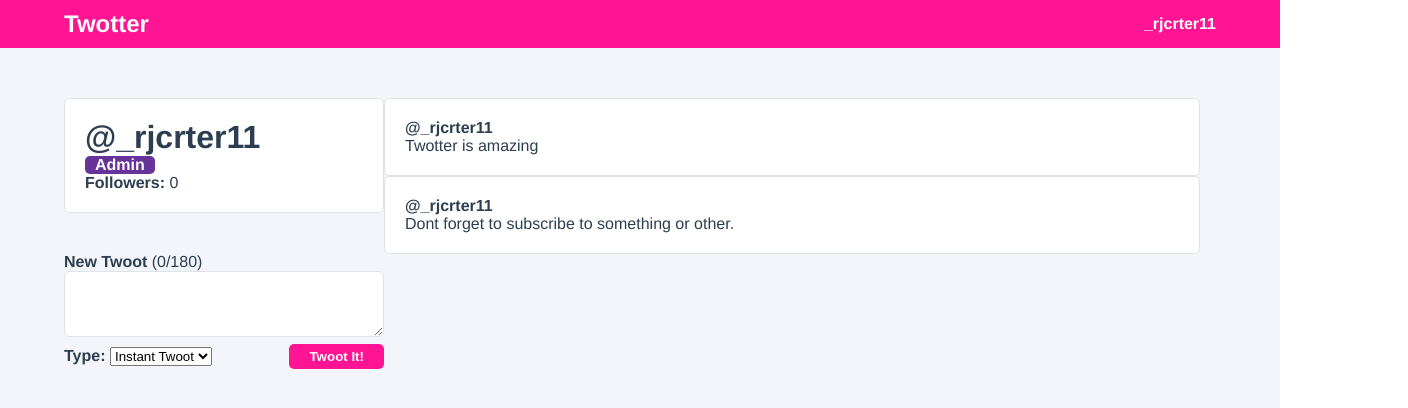
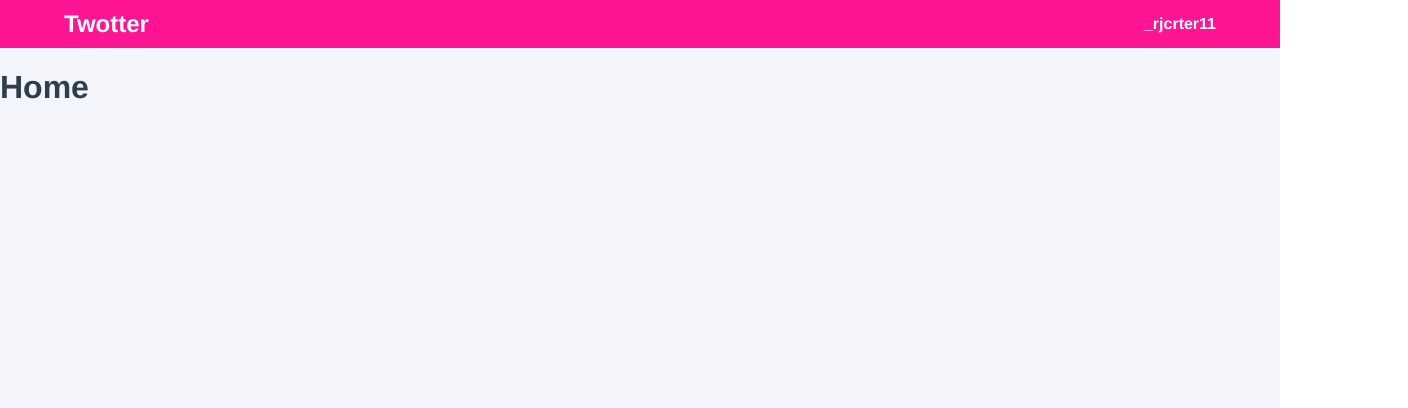
Before and after one commit to rjcrter11/Twotter, a Vue app in the folder twotter/: page /#/ in a window 1280 px wide. Shown: the top 408 px of the page, 1408 px wide, since content can reach past the window. Built offline with nearby package versions, Linux system fonts and the light colour scheme.

Commit message:
moves userprofile to views, starts setting up routing

```diff
--- a/twotter/src/App.vue
+++ b/twotter/src/App.vue
@@ -6,15 +6,14 @@
         {{ user.username }}
       </div>
     </nav>
-    <UserProfile />
+    <router-view />
   </div>
 </template>
 
 <script>
-import UserProfile from "./components/UserProfile";
 export default {
   name: "App",
-  components: { UserProfile },
+  //components: { UserProfile },
   data() {
     return {
       user: {
--- a/twotter/src/router/index.js
+++ b/twotter/src/router/index.js
@@ -1,5 +1,6 @@
-import { createRouter, createWebHashHistory } from 'vue-router'
+import { createRouter, createWebHistory } from 'vue-router'
 import Home from '../views/Home.vue'
+import UserProfile from "../views/UserProfile"
 
 const routes = [
   {
@@ -7,18 +8,15 @@ const routes = [
     name: 'Home',
     component: Home
   },
-  // {
-  //   path: '/about',
-  //   name: 'About',
-  //   // route level code-splitting
-  //   // this generates a separate chunk (about.[hash].js) for this route
-  //   // which is lazy-loaded when the route is visited.
-  //   component: () => import(/* webpackChunkName: "about" */ '../views/About.vue')
-  // }
+  {
+    path: '/user/:userId',
+    name: 'UserProfile',
+    component: UserProfile
+  }
 ]
 
 const router = createRouter({
-  history: createWebHashHistory(),
+  history: createWebHistory(),
   routes
 })
 
--- a/twotter/src/views/Home.vue
+++ b/twotter/src/views/Home.vue
@@ -1,5 +1,7 @@
 <template>
-  <div class="home"></div>
+  <div class="home">
+    <h1>Home</h1>
+  </div>
 </template>
 
 <script>
--- a/twotter/src/components/UserProfile.vue
+++ b/twotter/src/views/UserProfile.vue
@@ -25,8 +25,8 @@
 
 <script>
 import { reactive } from "vue";
-import TwootItem from "./TwootItem";
-import CreateTwootPanel from "./CreateTwootPanel";
+import TwootItem from "@/components/TwootItem";
+import CreateTwootPanel from "@/components/CreateTwootPanel";
 export default {
   name: "UserProfile",
   components: { CreateTwootPanel, TwootItem },
```
